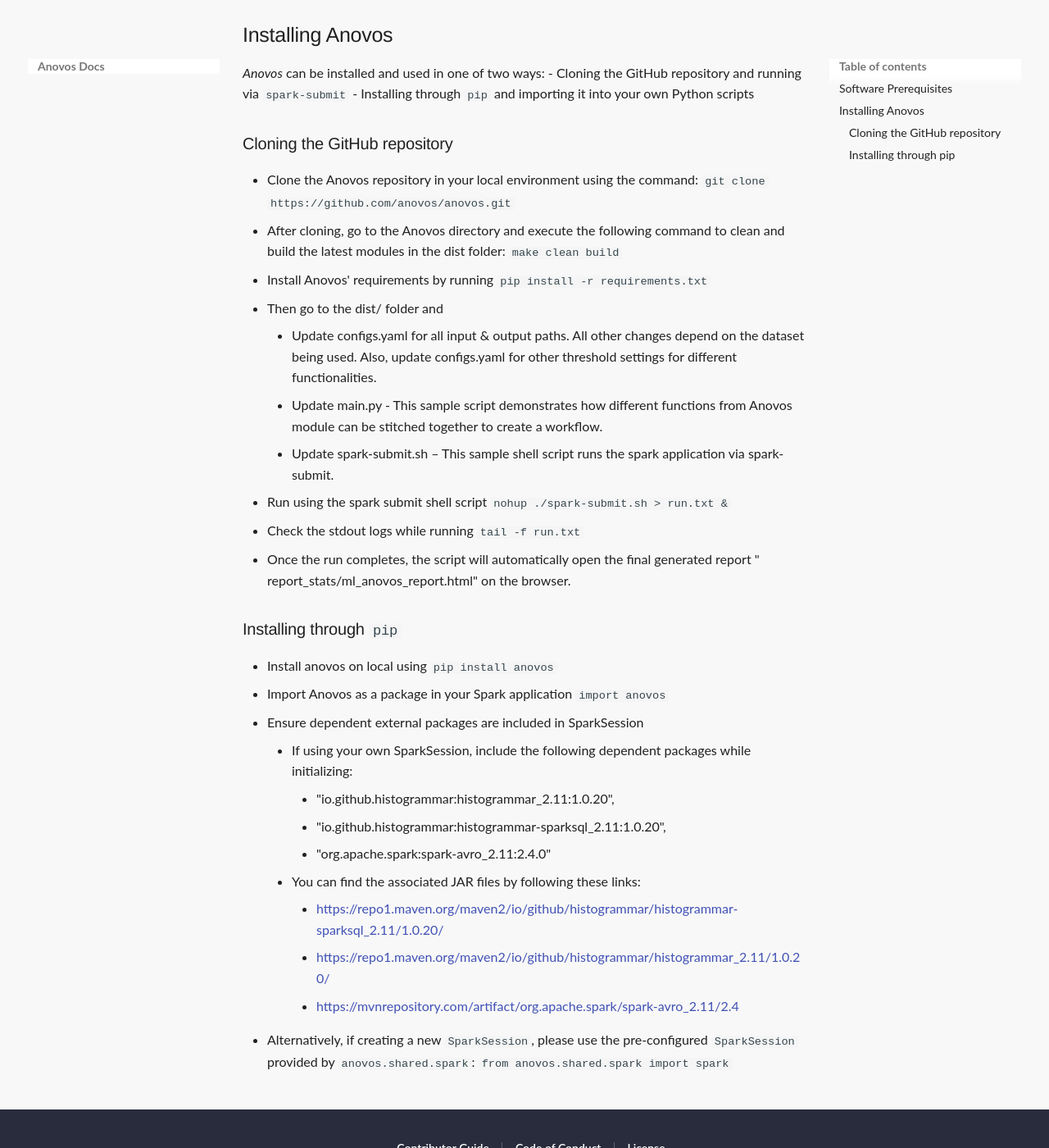
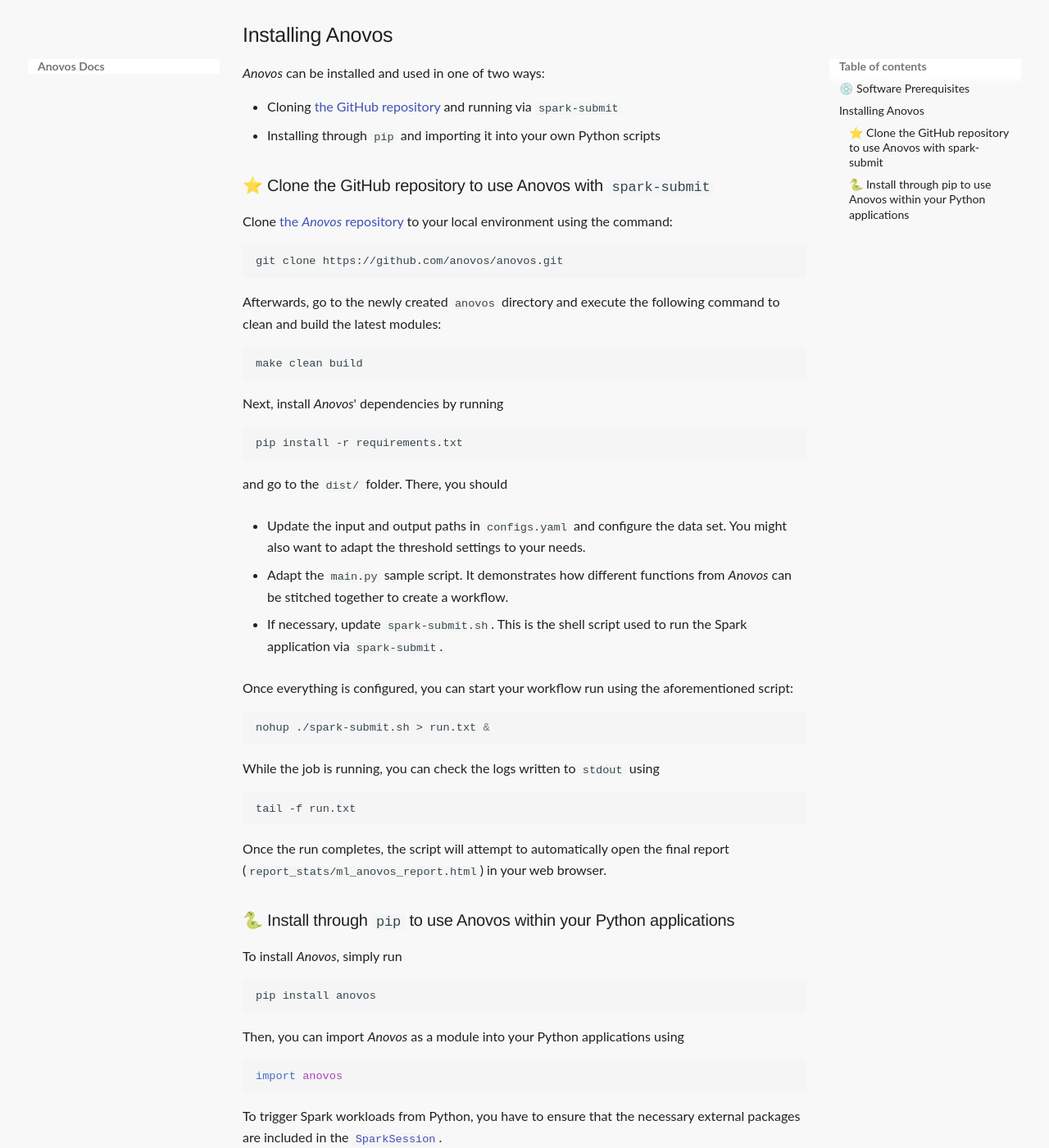
Before and after one commit to anovos/anovos-docs, an MkDocs documentation site: the page built from docs/using-anovos/setting-up/locally.md, in a window 1280 px wide and 1400 px high, scrolled down 525 px. Shown: the whole window at 82% size. Built offline with MkDocs 1.6.1 and Material for MkDocs 9.7.7, drawn with Linux system fonts in a browser that asks for light colours; some of the changed text lies outside the part shown.

Commit message:
Revision of the remaining parts 'Using Anovos'

````diff
--- a/docs/using-anovos/setting-up/locally.md
+++ b/docs/using-anovos/setting-up/locally.md
@@ -1,6 +1,6 @@
-# Setting up Anovos locally
+# Setting up _Anovos_ locally
 
-## Software Prerequisites
+## 💿 Software Prerequisites
 
 _Anovos_ requires Spark (2.4.x), Python (3.7.x), and Java (8) to be set up:
 
@@ -16,42 +16,74 @@
 ## Installing Anovos
 
 _Anovos_ can be installed and used in one of two ways:
-- Cloning the GitHub repository and running via `spark-submit`
+
+- Cloning [the GitHub repository](https://github.com/anovos/anovos) and running via `spark-submit`
 - Installing through `pip` and importing it into your own Python scripts
 
-### Cloning the GitHub repository
+### ⭐ Clone the GitHub repository to use Anovos with `spark-submit`
 
-- Clone the Anovos repository in your local environment using the command:
-  `git clone https://github.com/anovos/anovos.git`
-- After cloning, go to the Anovos directory and execute the following command to clean and build the latest modules
-  in the dist folder:
-  `make clean build`
-- Install Anovos' requirements by running `pip install -r requirements.txt`
-- Then go to the dist/ folder and
-    - Update configs.yaml for all input & output paths. All other changes depend on the dataset being used. Also,
-      update configs.yaml for other threshold settings for different functionalities.
-    - Update main.py - This sample script demonstrates how different functions from Anovos module can be stitched
-      together to create a workflow.
-    - Update spark-submit.sh – This sample shell script runs the spark application via spark-submit.
-- Run using the spark submit shell script
-  `nohup ./spark-submit.sh > run.txt &`
-- Check the stdout logs while running
-  `tail -f run.txt`
-- Once the run completes, the script will automatically open the final generated report "
-  report_stats/ml_anovos_report.html" on the browser.
+Clone [the _Anovos_ repository](https://github.com/anovos/anovos) to your local environment using the command:
+```shell
+git clone https://github.com/anovos/anovos.git
+```
 
-### Installing through `pip`
+Afterwards, go to the newly created `anovos` directory and execute the following command to clean and build
+the latest modules:
+```shell
+make clean build
+```
 
-- Install anovos on local using `pip install anovos`
-- Import Anovos as a package in your Spark application `import anovos`
-- Ensure dependent external packages are included in SparkSession
-    - If using your own SparkSession, include the following dependent packages while initializing:
-        - "io.github.histogrammar:histogrammar_2.11:1.0.20",
-        - "io.github.histogrammar:histogrammar-sparksql_2.11:1.0.20",
-        - "org.apache.spark:spark-avro_2.11:2.4.0"
-    - You can find the associated JAR files by following these links:
-        - [https://repo1.maven.org/maven2/io/github/histogrammar/histogrammar-sparksql_2.11/1.0.20/](https://repo1.maven.org/maven2/io/github/histogrammar/histogrammar-sparksql_2.11/1.0.20/)
-        - [https://repo1.maven.org/maven2/io/github/histogrammar/histogrammar_2.11/1.0.20/](https://repo1.maven.org/maven2/io/github/histogrammar/histogrammar_2.11/1.0.20/)
-        - [https://mvnrepository.com/artifact/org.apache.spark/spark-avro_2.11/2.4](https://mvnrepository.com/artifact/org.apache.spark/spark-avro_2.11/2.4.0)
-- Alternatively, if creating a new `SparkSession`, please use the pre-configured `SparkSession` provided
-  by `anovos.shared.spark`: `from anovos.shared.spark import spark`
+Next, install _Anovos_' dependencies by running
+```shell
+pip install -r requirements.txt
+```
+
+and go to the `dist/` folder. There, you should
+
+- Update the input and output paths in `configs.yaml` and configure the data set.
+  You might also want to adapt the threshold settings to your needs.
+
+- Adapt the `main.py` sample script. It demonstrates how different functions from _Anovos_ can be stitched
+  together to create a workflow.
+
+- If necessary, update `spark-submit.sh`. This is the shell script used to run the Spark application via `spark-submit`.
+
+Once everything is configured, you can start your workflow run using the aforementioned script:
+```shell
+nohup ./spark-submit.sh > run.txt &
+```
+
+While the job is running, you can check the logs written to `stdout` using
+```shell
+tail -f run.txt
+```
+
+Once the run completes, the script will attempt to automatically open the final report
+(`report_stats/ml_anovos_report.html`) in your web browser.
+
+### 🐍 Install through `pip` to use Anovos within your Python applications
+
+To install _Anovos_, simply run
+```shell
+pip install anovos
+```
+
+Then, you can import _Anovos_ as a module into your Python applications using
+```python
+import anovos
+```
+
+To trigger Spark workloads from Python, you have to ensure that the necessary external packages
+are included in the [`SparkSession`](https://spark.apache.org/docs/latest/api/python/reference/api/pyspark.sql.SparkSession.html).
+
+For this, you can either use the pre-configured `SparkSession` provided by _Anovos_:
+
+```python
+from anovos.shared.spark import spark
+```
+
+If you need to use your own custom `SparkSession`, make sure to include the following dependencies:
+
+- [io.github.histogrammar:histogrammar_2.11:1.0.20](https://repo1.maven.org/maven2/io/github/histogrammar/histogrammar_2.11/1.0.20/)
+- [io.github.histogrammar:histogrammar-sparksql_2.11:1.0.20](https://repo1.maven.org/maven2/io/github/histogrammar/histogrammar-sparksql_2.11/1.0.20/)
+- [org.apache.spark:spark-avro_2.11:2.4.0](https://mvnrepository.com/artifact/org.apache.spark/spark-avro_2.11/2.4.0)
--- a/mkdocs.yml
+++ b/mkdocs.yml
@@ -7,6 +7,13 @@
 edit_uri: edit/main/docs
 plugins:
   - search
+markdown_extensions:
+  - fenced_code
+  - pymdownx.highlight:
+      anchor_linenums: true
+  - pymdownx.inlinehilite
+  - pymdownx.snippets
+  - pymdownx.superfences
 
 theme:
   name: material
````
Also changed, not shown: docs/using-anovos/limitations.md (+35 -9 lines), docs/using-anovos/roadmap.md (+3 -2 lines), docs/using-anovos/scaling.md (+47 -31 lines), docs/using-anovos/workflow.md (+8 -2 lines).
